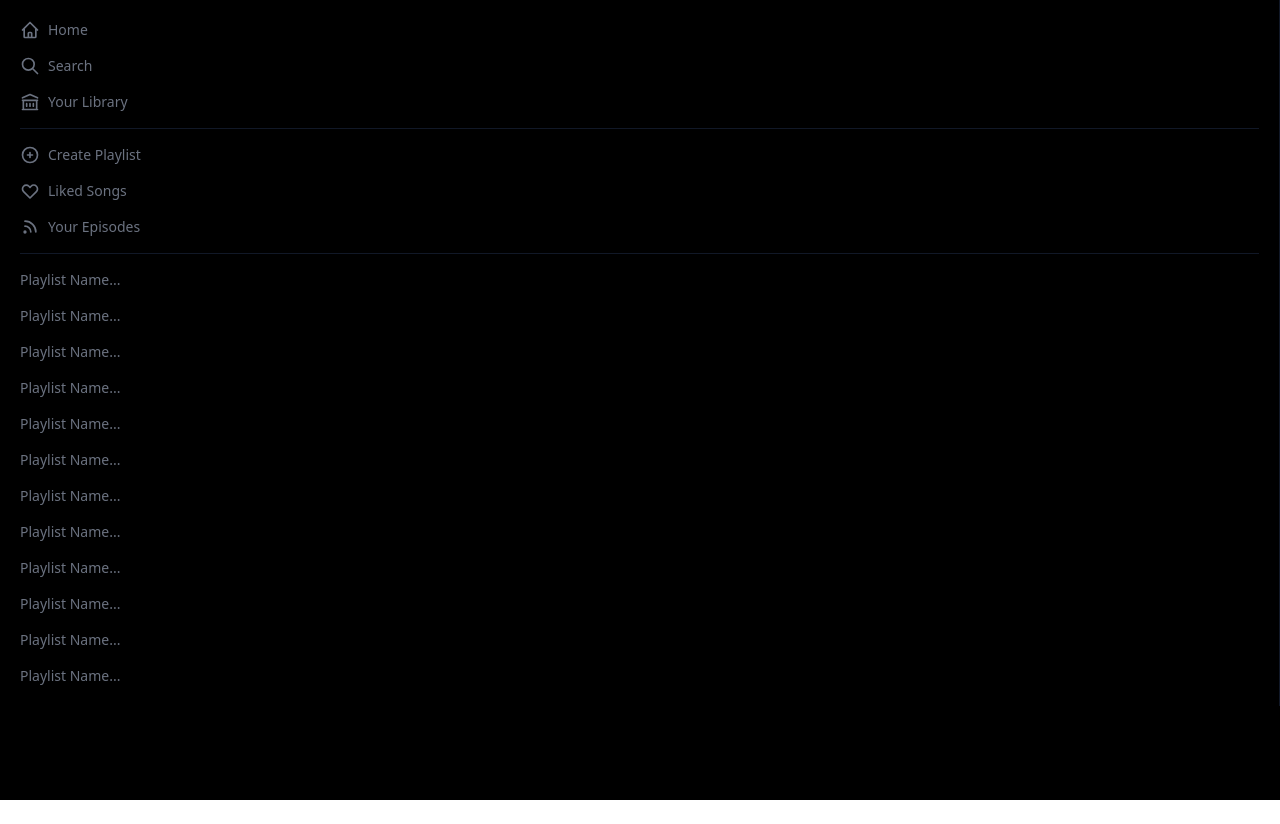
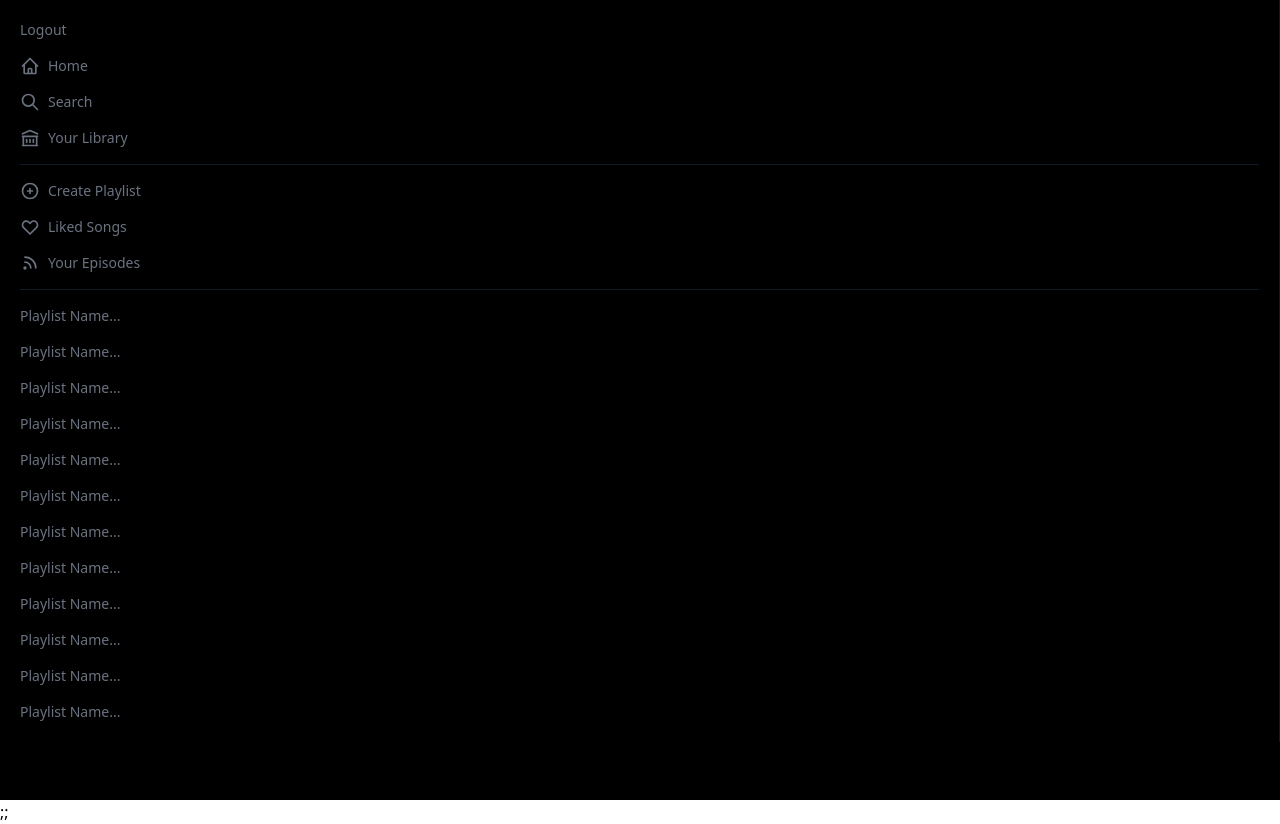
Before and after one commit to jdavisfsdev/spotify-clone, a Next.js app: page / in a window 1280 px wide. Before the commit the page ends 800 px from the top, so only its background shows below. Built offline with nearby package versions, Linux system fonts and the light colour scheme; no server answers.

Commit message:
wrapped app in SessionProvider from bext-auth

```diff
--- a/components/Sidebar.js
+++ b/components/Sidebar.js
@@ -6,11 +6,19 @@ import {
   HeartIcon,
   RssIcon,
 } from '@heroicons/react/outline';
+import { signOut, useSession } from 'next-auth/react';
 
 function Sidebar() {
+  const { data: session, status } = useSession();
   return (
     <div className="text-gray-500 p-5 text-sm border-r border-gray-900">
       <div className="space-y-4">
+        <button
+          onClick={() => signOut()}
+          className="flex items-center space-x-2 hover:text-white"
+        >
+          <p>Logout</p>
+        </button>
         <button className="flex items-center space-x-2 hover:text-white">
           <HomeIcon className="h-5 w-5" />
           <p>Home</p>
--- a/pages/_app.js
+++ b/pages/_app.js
@@ -1,7 +1,15 @@
-import '../styles/globals.css'
+import '../styles/globals.css';
+import { SessionProvider } from 'next-auth/react';
 
-function MyApp({ Component, pageProps }) {
-  return <Component {...pageProps} />
+function MyApp({ Component, pageProps: { session, ...pageProps } }) {
+  return (
+    <>
+      <SessionProvider session={session}>
+        <Component {...pageProps} />;
+      </SessionProvider>
+      ;
+    </>
+  );
 }
 
-export default MyApp
+export default MyApp;
```
